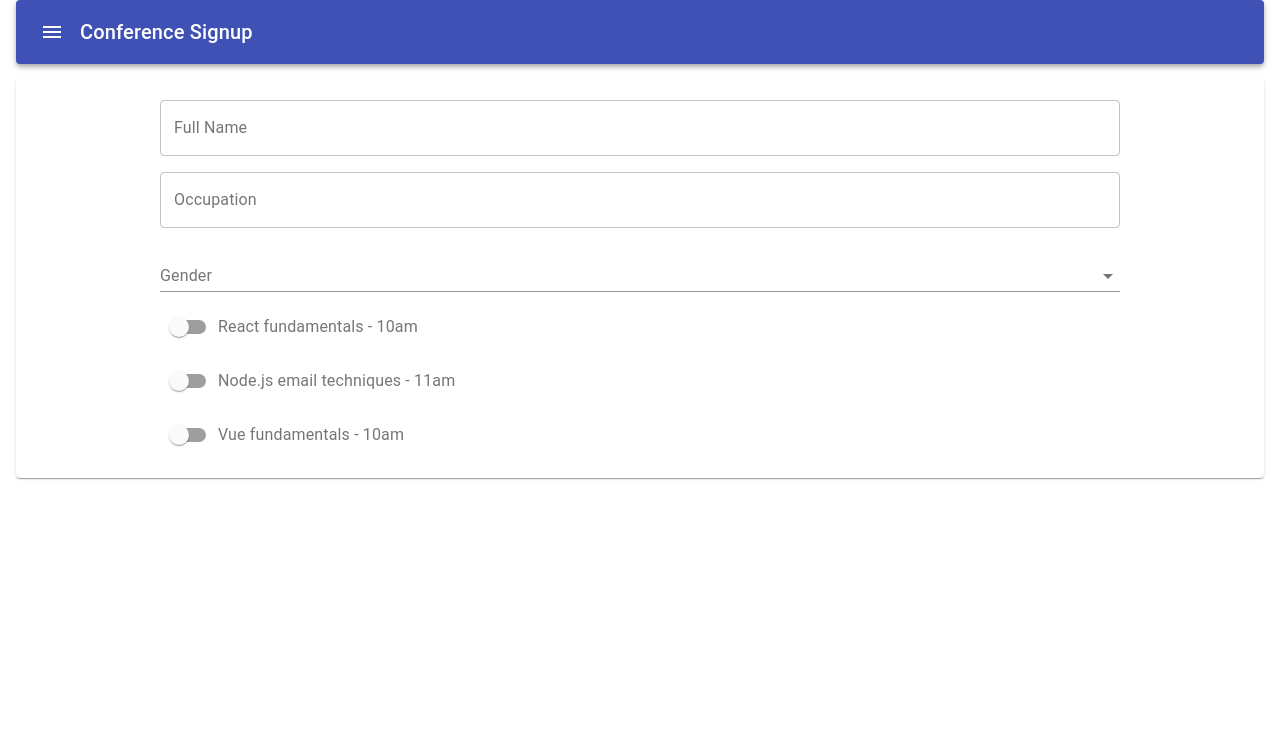
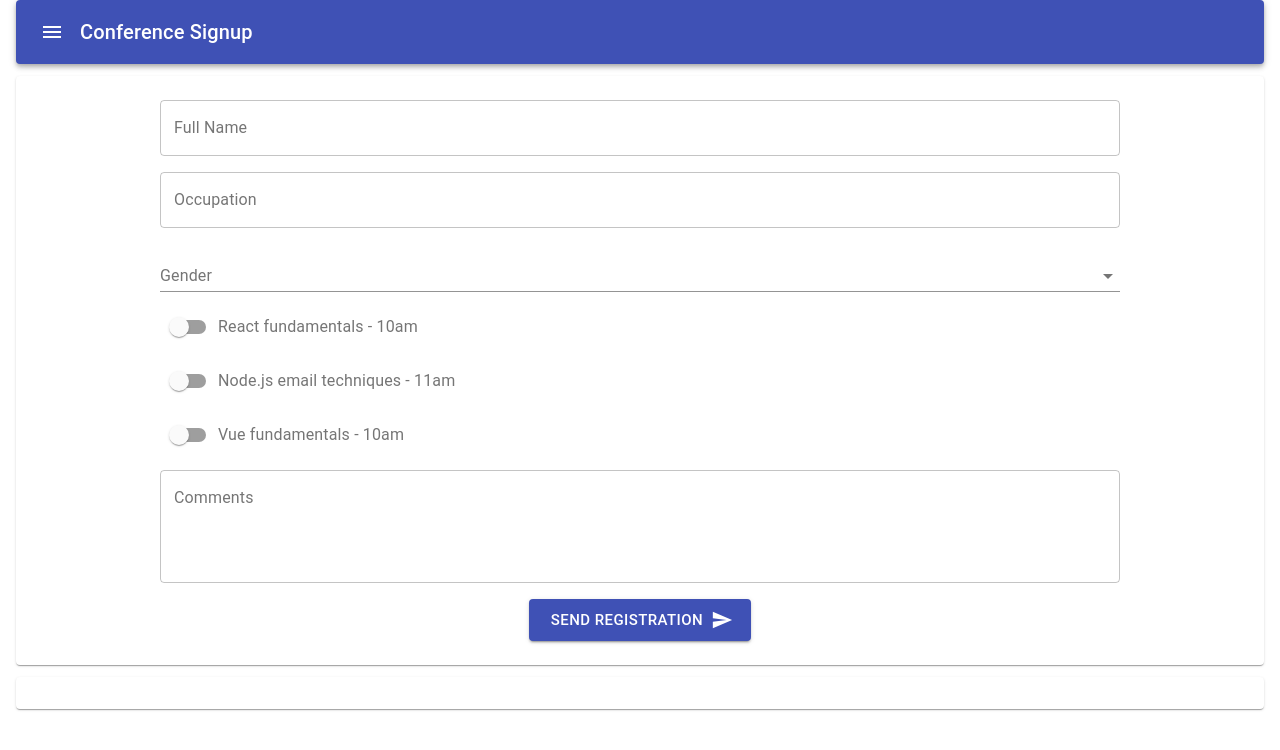
Before and after one commit to smatthews-nz/signup-sheet, a React (Create React App) app in the folder signup-sheet/: page / in a window 1280 px wide. Shown: the top 750 px of the page. Built offline with nearby package versions, Linux system fonts and the light colour scheme.

Commit message:
Add submit button, begins building registration container

```diff
--- a/signup-sheet/src/App.js
+++ b/signup-sheet/src/App.js
@@ -1,13 +1,15 @@
 import React from 'react';
 import './App.css';
-import Header from './components/Header'
-import FormContainer from './components/FormContainer'
+import Header from './components/Header';
+import FormContainer from './components/FormContainer';
+import RegoContainer from './components/RegoContainer';
 
 function App() {
   return (
     <div className="App">
       <Header />
       <FormContainer />
+      <RegoContainer />
     </div>
   );
 }
--- a/signup-sheet/src/components/Form.js
+++ b/signup-sheet/src/components/Form.js
@@ -7,6 +7,8 @@ import FormControl from '@material-ui/core/FormControl';
 import Select from '@material-ui/core/Select';
 import FormControlLabel from '@material-ui/core/FormControlLabel';
 import Switch from '@material-ui/core/Switch';
+import Button from '@material-ui/core/Button';
+import SendIcon from '@material-ui/icons/Send';
 
 
 const useStyles = makeStyles((theme) => ({
@@ -22,6 +24,9 @@ const useStyles = makeStyles((theme) => ({
       },
       selectEmpty: {
         marginTop: theme.spacing(2),
+      },
+    margin: {
+        margin: theme.spacing(1),
       },
   }));
 
@@ -62,7 +67,26 @@ function Form() {
                 label="Vue fundamentals - 10am"
             />
 
+            {/*Multi line form */}
+            <TextField
+            id="outlined-multiline-static"
+            label="Comments"
+            multiline
+            rows={4}
+            placeholder="Add any other comments here"
+            variant="outlined"
+            />
+
             </form>
+            {/*submit button */}
+            <Button
+            variant="contained"
+            size="large"
+            color="primary"
+            className={classes.margin}
+            endIcon={<SendIcon />}>
+            Send registration
+            </Button>
         </div>
     )
 }
--- /dev/null
+++ b/signup-sheet/src/components/RegoContainer.js
@@ -0,0 +1,35 @@
+import React from 'react';
+import Paper from '@material-ui/core/Paper';
+import Grid from '@material-ui/core/Grid';
+import { makeStyles, createMuiTheme } from '@material-ui/core/styles';
+
+const theme = createMuiTheme();
+
+const useStyles = makeStyles(() => ({
+    root: {
+      flexGrow: 1,
+    },
+    paper: {
+      padding: theme.spacing(2),
+      textAlign: 'center',
+      color: theme.palette.text.secondary,
+      marginRight: theme.spacing(2),
+      marginLeft: theme.spacing(2),
+    },
+  }));
+
+  function RegoContainer(){
+
+    const classes = useStyles();
+    return(
+        <div>
+            <Grid container spacing={3}>
+                <Grid item xs={12}>
+                    <Paper className={classes.paper}>
+                    </Paper>
+                </Grid>
+            </Grid>
+        </div>);
+  }
+
+  export default RegoContainer;
```
